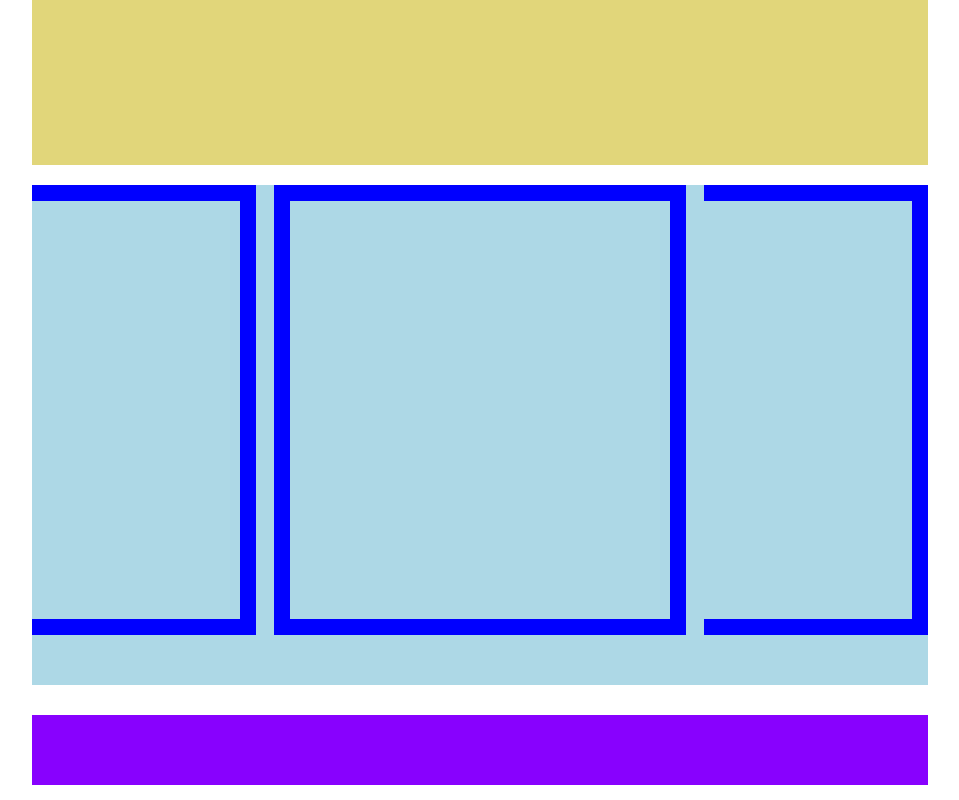
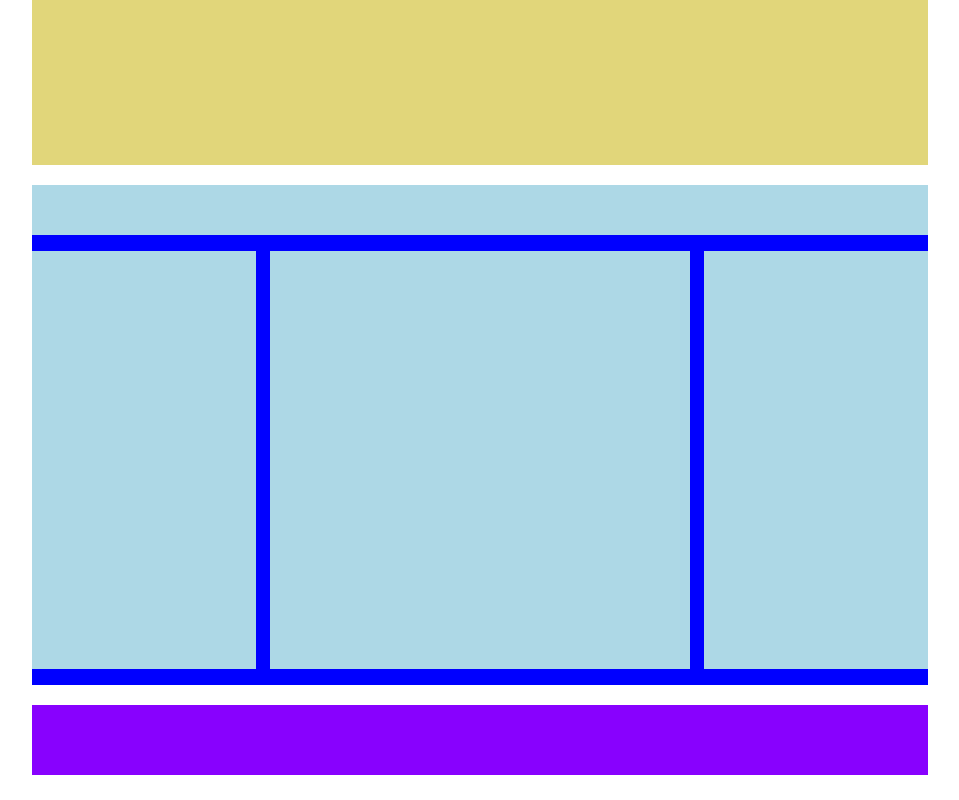
Before and after one commit to Robin9800/htmlcss-struttura-wp, a plain HTML site: page index.html in a window 1280 px wide. Shown: the part 515-1315 px from the top of the page, without its empty margins (160-1119 px from the left). Drawn offline with Linux system fonts and the light colour scheme.

Commit message:
Esercizio float

```diff
--- a/index.html
+++ b/index.html
@@ -6,7 +6,7 @@
     <meta name="viewport" content="width=device-width, initial-scale=1.0">
     <link rel="stylesheet" href="style.css">
     <title>Wordpress Reboot</title>
-    <body class="debug">
+    <body>
         <div class="container">
                 <header>
                     <div class="violet"></div>
@@ -14,13 +14,13 @@
         </header>
 
         <main>
-            <div class="clearfix">
-                    <div class="light-blue">
+                <div class="light-blue">
+                    <div class="riquadro-top"></div>
                     <div class="riquadro"></div>
                     <div class="riquadro big"></div>
                     <div class="riquadro"></div>
-                    </div>
-             </div>
+
+                </div>
 
         </main>
 
--- a/style.css
+++ b/style.css
@@ -4,14 +4,8 @@
   box-sizing: border-box;
 }
 
-.clearfix::after{
-    content: "";
-    clear: both;
-    display: table;
-}
 
 .container {
-
   margin: 15px auto;
   width: 70%;
 }
@@ -42,21 +36,24 @@
 
 }
 
+.riquadro-top{
+    height: 10%;
+}
+
+
 .riquadro{
     float: left;
     width: 25%;
     border-top: 16px solid blue;
     border-bottom: 16px solid blue;
-    border-right: 16px solid blue;
-    height: 30px;
+    height: 90%;
 }
 
+
 .big{
-    margin-left: 2%;
-    margin-right: 2%;
-    width: 46%;
-    border-right: 16px solid blue;
-    border-left: 16px solid blue;
+    width: 50%;
+    border-right: 14px solid blue;
+    border-left: 14px solid blue;
 }
 
 .purple{
@@ -64,9 +61,5 @@
     width: 100%;
     height: 70px;
     margin-top: 10px;
+
 }
-
-.debug .riquadro{
- background-color: lightblue;
- height: 90%;
-}
```
